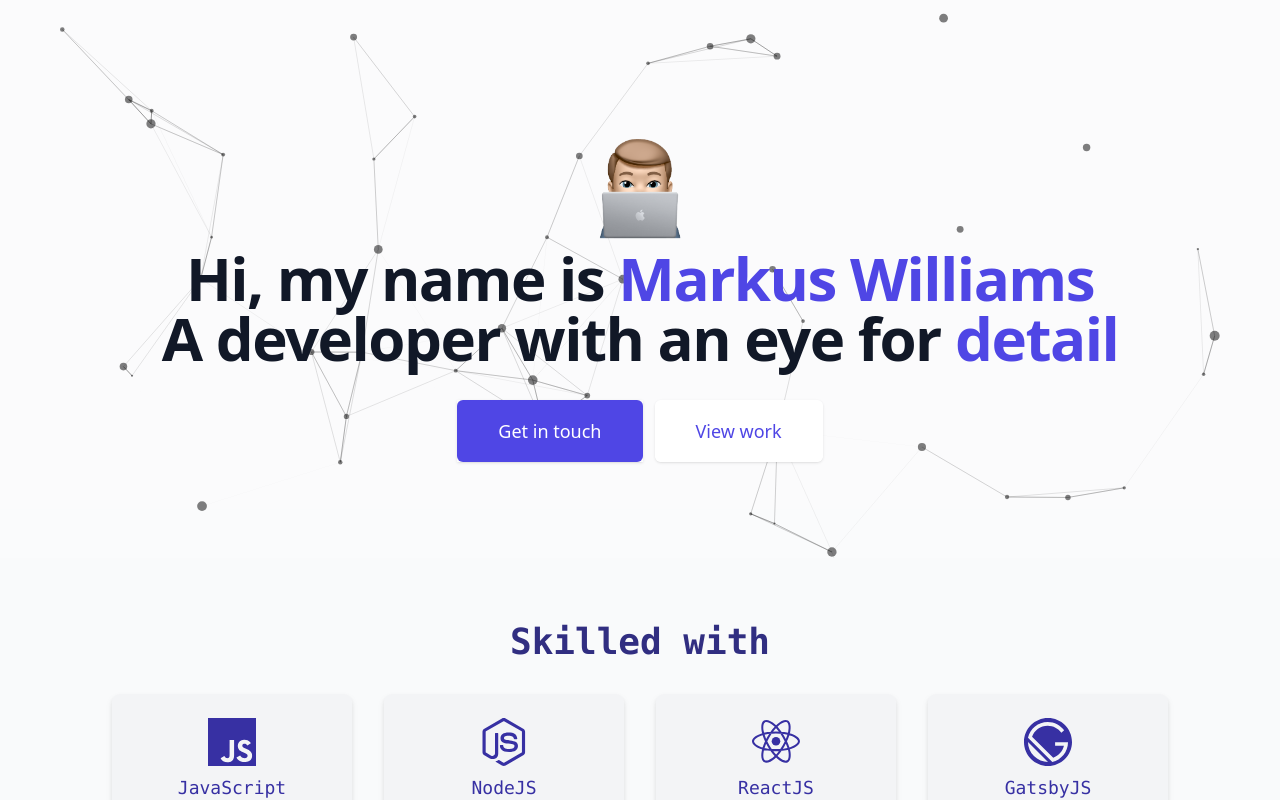
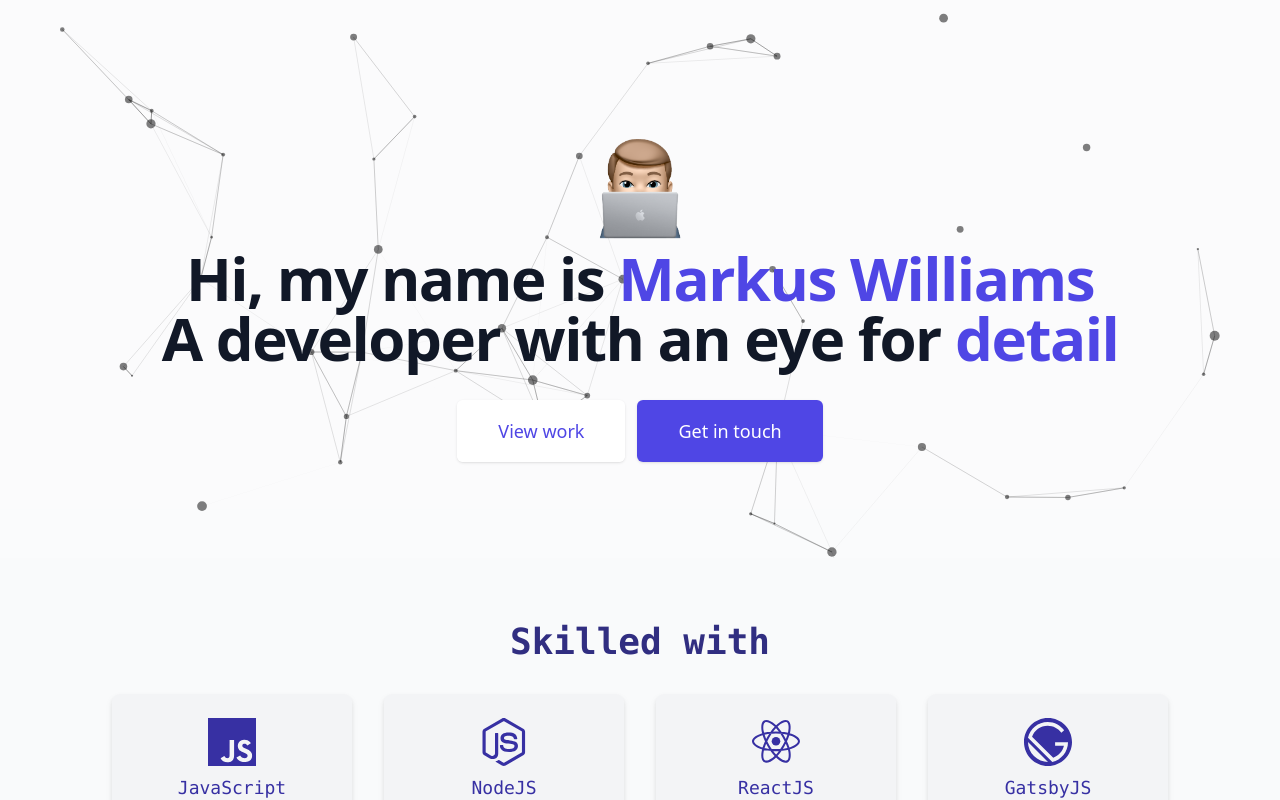
Before and after one commit to MarkusWilliamsDev/Dev-Portfolio, a React (Create React App) app: page / in a window 1280 px wide. Shown: the top 800 px of the page. Built offline with nearby package versions, Linux system fonts and the light colour scheme.

Commit message:
Fixed typos and cta buttons

```diff
--- a/src/components/Hero.js
+++ b/src/components/Hero.js
@@ -2,7 +2,7 @@ import React from "react";
 import ProfilePicture from "../assets/Profile_Picture.PNG";
 import ParticleBackground from "../ParticleBackground";
 
-export default function Example() {
+export default function Hero() {
 	return (
 		<div className="relative bg-gray-50/75 overflow-hidden ">
 			<ParticleBackground />
@@ -26,20 +26,20 @@ export default function Example() {
 							</span>
 						</h1>
 						<div className="mt-5 max-w-md mx-auto sm:flex sm:justify-center md:mt-8">
-							<div className="rou  nded-md shadow">
-								<a
-									href="#contact"
-									className="w-full flex items-center justify-center px-8 py-3 border border-transparent text-base font-medium rounded-md text-white bg-indigo-600 hover:bg-indigo-700 md:py-4 md:text-lg md:px-10"
-								>
-									Get in touch
-								</a>
-							</div>
-							<div className="mt-3 rounded-md shadow sm:mt-0 sm:ml-3">
+							<div className="rounded-md shadow">
 								<a
 									href="#projects"
 									className="w-full flex items-center justify-center px-8 py-3 border border-transparent text-base font-medium rounded-md text-indigo-600 bg-white hover:bg-gray-50 md:py-4 md:text-lg md:px-10"
 								>
 									View work
+								</a>
+							</div>
+							<div className="mt-3 rounded-md shadow sm:mt-0 sm:ml-3">
+								<a
+									href="#contact"
+									className="w-full flex items-center justify-center px-8 py-3 border border-transparent text-base font-medium rounded-md   text-white bg-indigo-600 hover:bg-indigo-700 md:py-4 md:text-lg md:px-10"
+								>
+									Get in touch
 								</a>
 							</div>
 						</div>
--- a/src/components/Logos.js
+++ b/src/components/Logos.js
@@ -11,7 +11,7 @@ import {
 	SiTailwindcss as Tailwind,
 } from "react-icons/si";
 
-export default function Example() {
+export default function Logos() {
 	const logos = [
 		{ icon: JS, name: "JavaScript" },
 		{ icon: NodeJS, name: "NodeJS" },
--- a/src/components/Projects.js
+++ b/src/components/Projects.js
@@ -37,7 +37,7 @@ const allProjects = [
 
 export default function Projects() {
 	return (
-		<div className="relative bg-gray-50">
+		<div id="projects" className="relative bg-gray-50">
 			<div className="mx-auto py-12 px-4 max-w-7xl sm:px-6 lg:px-8 lg:py-24">
 				<div className="space-y-12">
 					<h3 className="text-indigo-900 text-center font-mono font-semibold text-2xl sm:text-4xl p-4">
```
